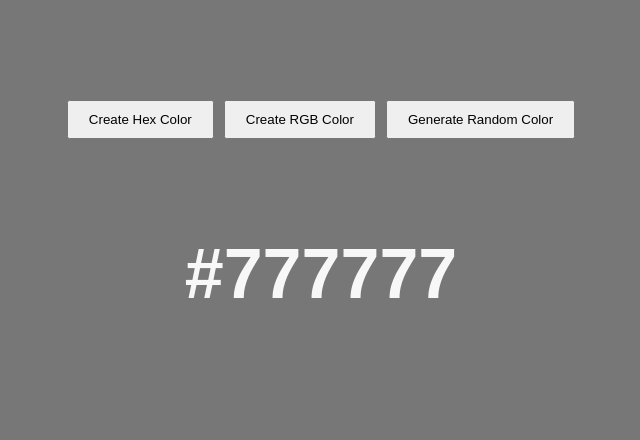
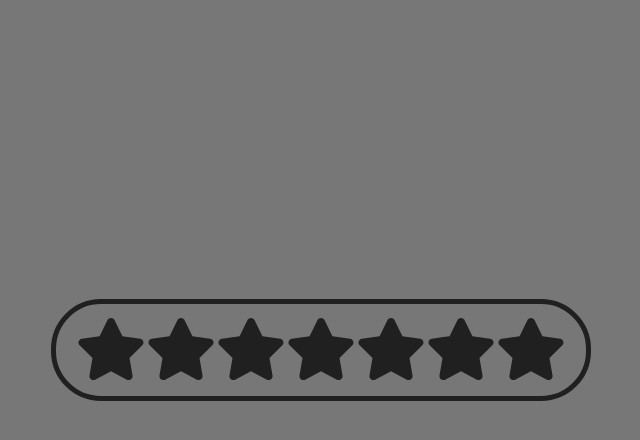
Before and after one commit to jls777/react-misc, a React (Vite) app: page / in a window 1280 px wide. Shown: the top 440 px of the page, without its empty margins (319-959 px from the left). Built offline with nearby package versions, Linux system fonts and the light colour scheme.

Commit message:
finish starrating component

```diff
--- a/package.json
+++ b/package.json
@@ -12,7 +12,8 @@
   "dependencies": {
     "eslint-config-react-app": "^7.0.1",
     "react": "^18.3.1",
-    "react-dom": "^18.3.1"
+    "react-dom": "^18.3.1",
+    "react-icons": "^5.2.1"
   },
   "devDependencies": {
     "@types/react": "^18.3.3",
--- a/src/App.jsx
+++ b/src/App.jsx
@@ -1,9 +1,9 @@
-import RandomColor from "./components/random-color/RandomColor";
+import StarContainer from "./components/star-rating/StarContainer";
 
 function App() {
   return (
     <div>
-      <RandomColor />
+      <StarContainer />
     </div>
   );
 }
--- /dev/null
+++ b/src/components/star-rating/Star.jsx
@@ -0,0 +1,42 @@
+import { useState } from "react";
+import { FaStar } from "react-icons/fa";
+
+function Star({ maxRating = 7 }) {
+  const [rating, setRating] = useState(0);
+  const [hover, setHover] = useState(0);
+
+  const fullStyle = {
+    color: "#f9f500",
+  };
+
+  const blankStyle = {
+    color: "#202020",
+  };
+  return (
+    <div className="star-rating">
+      {Array.from({ length: maxRating }, (_, i) => {
+        i += 1;
+        return (
+          <FaStar
+            key={i}
+            onClick={() => setRating(rating === i ? 0 : i)}
+            onMouseMove={() => setHover(i)}
+            onMouseLeave={() => setHover(0)}
+            size={70}
+            style={
+              hover
+                ? hover >= i
+                  ? fullStyle
+                  : blankStyle
+                : rating >= i
+                ? fullStyle
+                : blankStyle
+            }
+          />
+        );
+      })}
+    </div>
+  );
+}
+
+export default Star;
--- /dev/null
+++ b/src/components/star-rating/StarContainer.jsx
@@ -0,0 +1,12 @@
+import Star from "./Star";
+import "./styles.css";
+
+function StarContainer() {
+  return (
+    <div className="star-container">
+      <Star maxRating={7} />
+    </div>
+  );
+}
+
+export default StarContainer;
--- /dev/null
+++ b/src/components/star-rating/styles.css
@@ -0,0 +1,14 @@
+.star-container {
+  display: flex;
+  justify-content: center;
+  align-items: center;
+  max-width: 70rem;
+  height: 70rem;
+  margin: 0 auto;
+}
+
+.star-rating {
+  border: 5px solid #202020;
+  padding: 1rem 2rem;
+  border-radius: 50px;
+}
```
Also changed, not shown: 1 other file (tests, documents, lock files or other folders).
